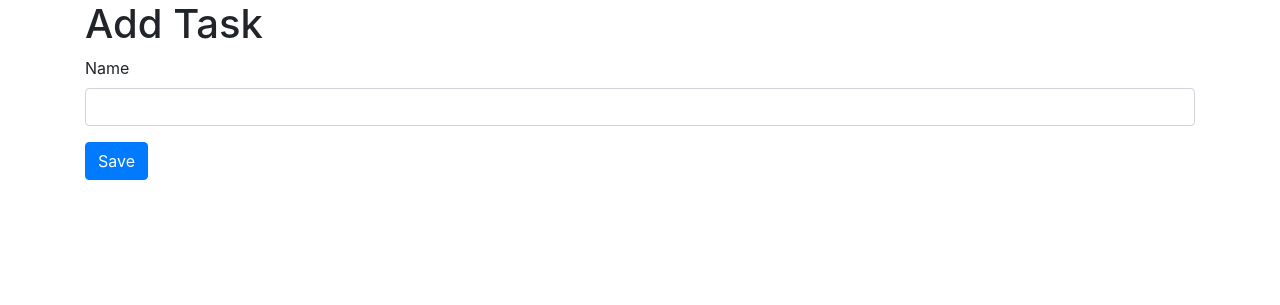
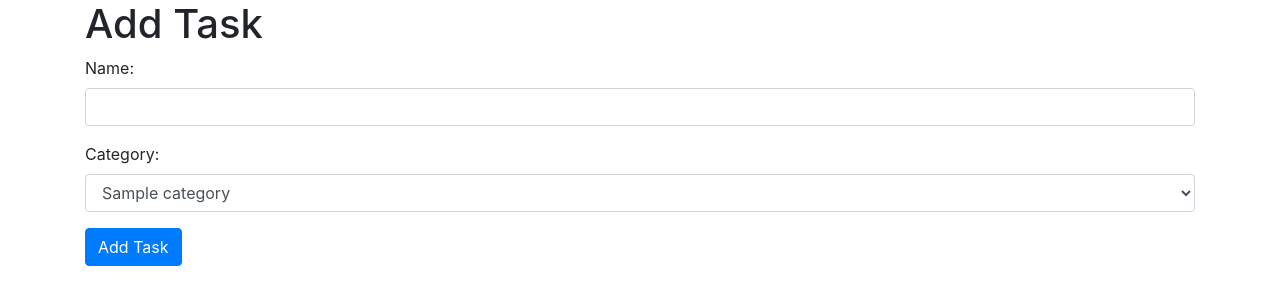
Before and after one commit to barrakz/Django-TODOLIST, a Django app: page /add/ in a window 1280 px wide. Shown: the part 56-361 px from the top of the page. Run offline with Django 4.2, Linux system fonts and the light colour scheme; tables that the repository leaves empty hold one stand-in row (values such as "Sample post"); some libraries are stand-ins or nearby versions.

Commit message:
category added v1.0

```diff
--- a/tasks/admin.py
+++ b/tasks/admin.py
@@ -1,5 +1,6 @@
 from django.contrib import admin
 
-from tasks.models import Task
+from tasks.models import Task, Category
 
 admin.site.register(Task)
+admin.site.register(Category)
--- a/tasks/models.py
+++ b/tasks/models.py
@@ -1,4 +1,11 @@
 from django.db import models
+
+
+class Category(models.Model):
+    name = models.CharField(max_length=50)
+
+    def __str__(self):
+        return self.name
 
 
 class Task(models.Model):
@@ -7,6 +14,7 @@ class Task(models.Model):
     description = models.TextField(blank=True)
     completed = models.BooleanField(default=False)
     created_at = models.DateTimeField(auto_now_add=True)
+    category = models.ForeignKey(Category, on_delete=models.PROTECT)
 
     def __str__(self):
         return self.name
--- a/tasks/templates/tasks/add.html
+++ b/tasks/templates/tasks/add.html
@@ -1,12 +1,21 @@
 {% extends 'base.html' %}
 {% block content %}
 <h1>Add Task</h1>
-<form method="post" action="{% url 'add' %}">
+<form method="POST">
     {% csrf_token %}
     <div class="form-group">
-        <label for="name">Name</label>
-        <input type="text" class="form-control" id="name" name="name" required>
+        <label for="name">Name:</label>
+        <input type="text" class="form-control" id="name" name="name">
     </div>
-    <button type="submit" class="btn btn-primary">Save</button>
+    <div class="form-group">
+        <label for="category">Category:</label>
+        <select id="category" name="category" class="form-control">
+            {% for category in categories %}
+                <option value="{{ category.pk }}">{{ category.name }}</option>
+            {% endfor %}
+        </select>
+    </div>
+    <button type="submit" class="btn btn-primary">Add Task</button>
 </form>
+
 {% endblock %}
--- a/tasks/views.py
+++ b/tasks/views.py
@@ -1,19 +1,25 @@
 from django.shortcuts import render, redirect
-from .models import Task
+from .models import Task, Category
 
 
 def index(request):
     tasks = Task.objects.all()
-    context = {'tasks': tasks}
+    categories = Category.objects.all()
+    context = {'tasks': tasks,
+               'categories': categories}
     return render(request, 'tasks/index.html', context)
 
 
 def add(request):
+    categories = Category.objects.all()
     if request.method == 'POST':
         name = request.POST['name']
-        Task.objects.create(name=name)
+        category = Category.objects.get(id=request.POST['category'])
+        Task.objects.create(name=name, category=category)
         return redirect('index')
-    return render(request, 'tasks/add.html')
+    context = {'categories': categories}
+    return render(request, 'tasks/add.html', context)
+
 
 
 def edit(request, pk):
```
Also changed, not shown: tasks/templates/tasks/index.html (+7 -6 lines), tasks/migrations/0001_initial.py.
